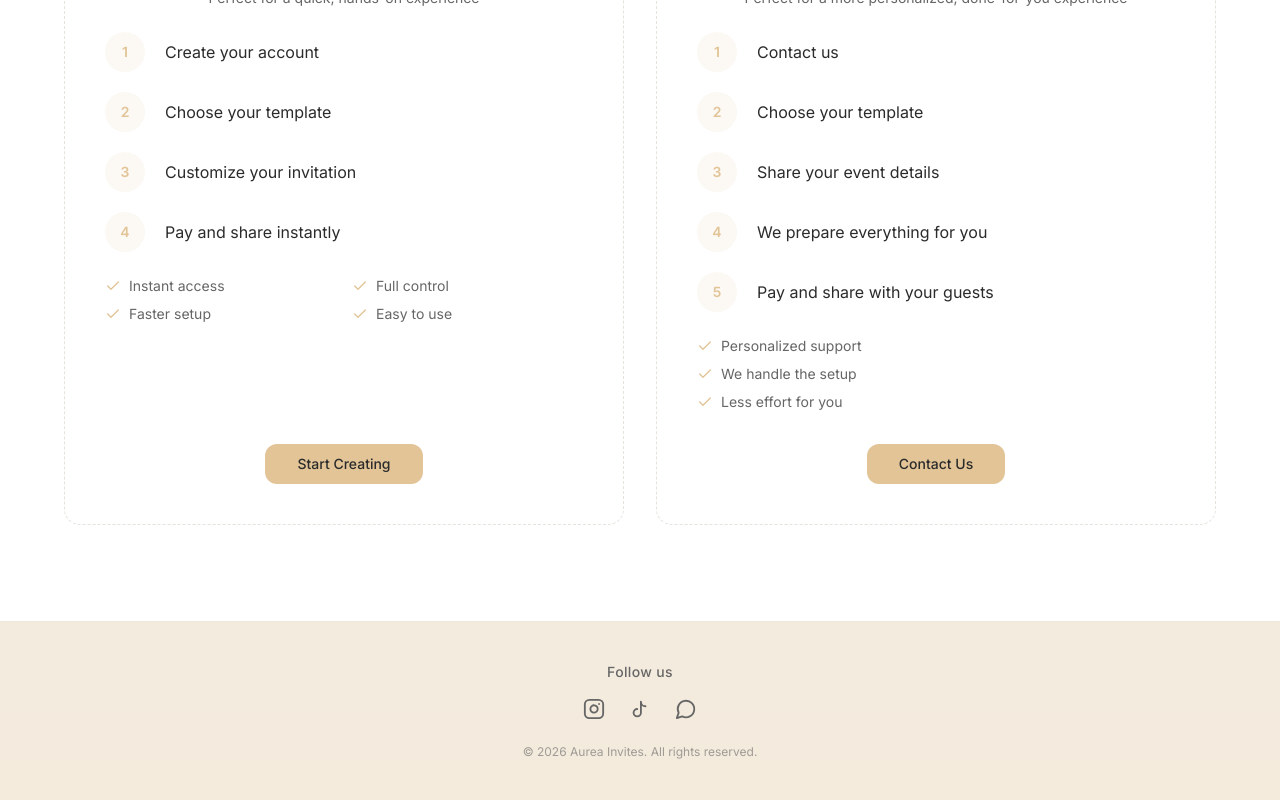
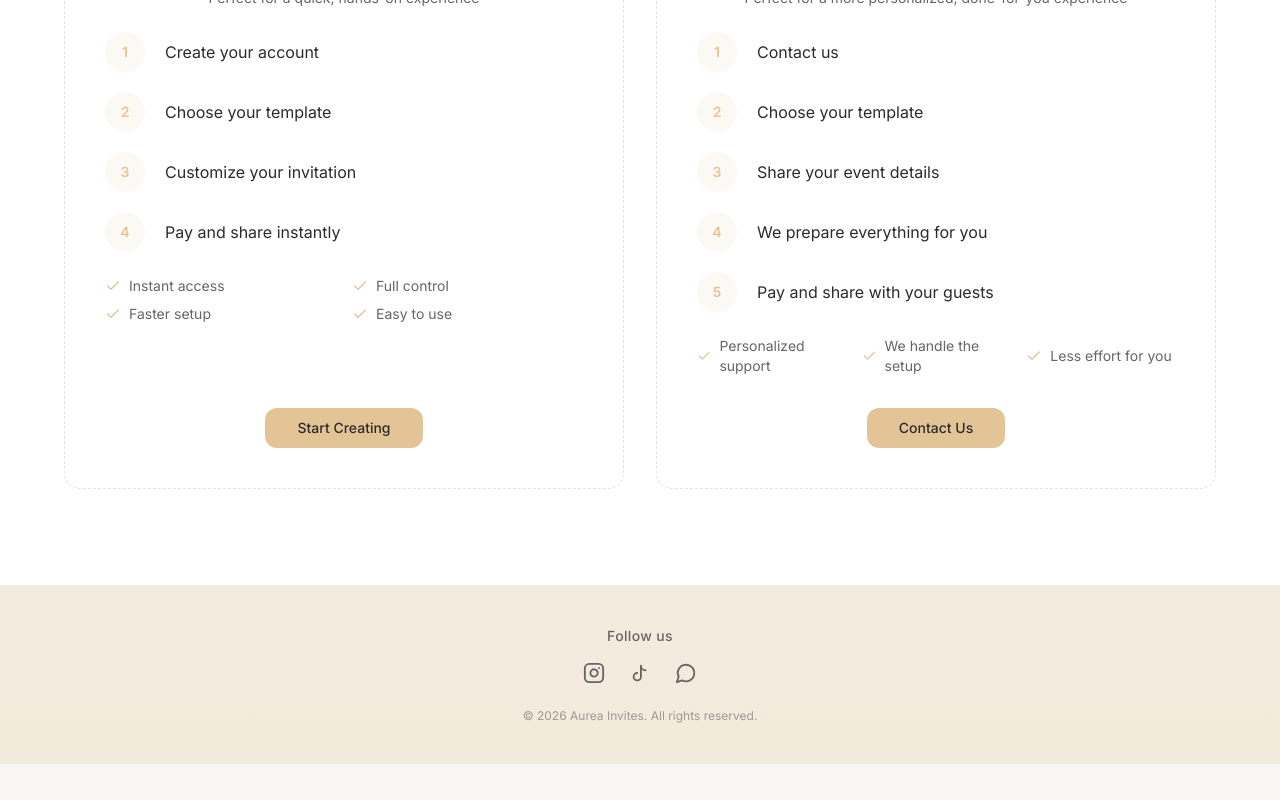
Before and after one commit to nazihsaba/vows-voyage-creator, a React (Vite) app: page / in a window 1280 px wide. Shown: the part 2868-3668 px from the top of the page. After the commit the page ends 3632 px from the top, so only its background shows below. Built offline with nearby package versions, Linux system fonts and the light colour scheme; the HTML template or start-up script is replaced by a standard one.

Commit message:
Code edited in Lovable Code Editor
Edited UI in Lovable

```diff
--- a/src/pages/Index.tsx
+++ b/src/pages/Index.tsx
@@ -266,7 +266,7 @@ const Index = () => {
                   </div>
                 ))}
               </div>
-              <div className="space-y-2 mb-8">
+              <div className="grid grid-cols-3 gap-x-4 gap-y-2 mb-8">
                 {["Personalized support", "We handle the setup", "Less effort for you"].map((perk) => (
                   <div key={perk} className="flex items-center gap-2">
                     <Check className="w-4 h-4 text-primary" />
```
